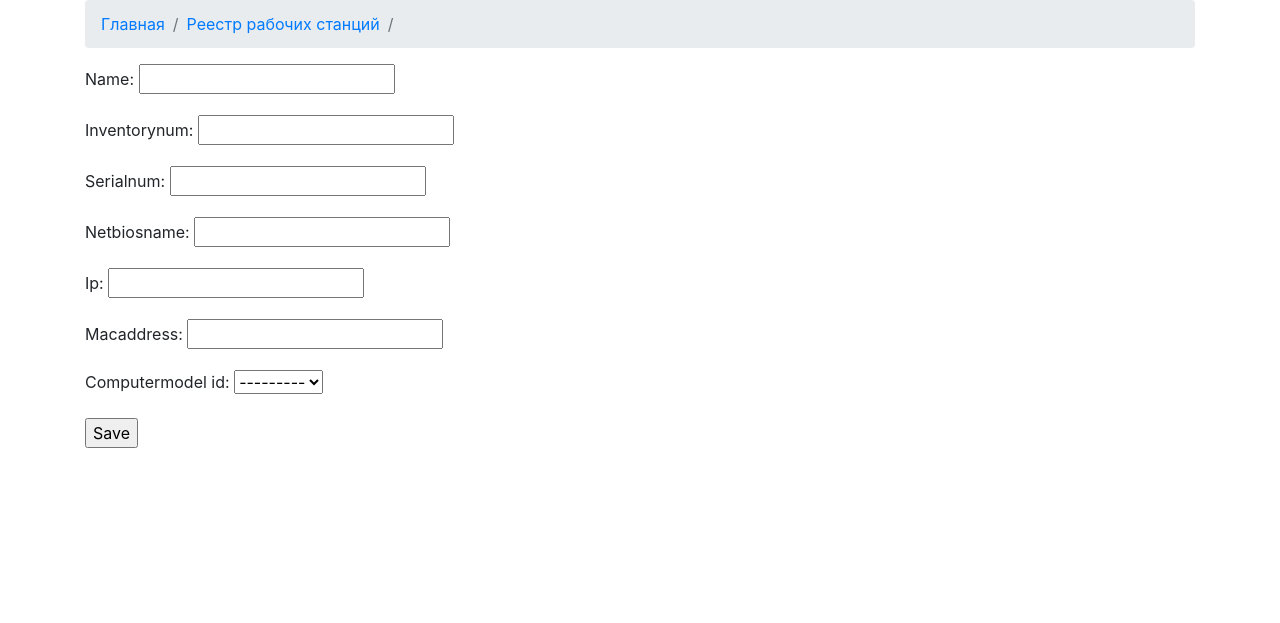
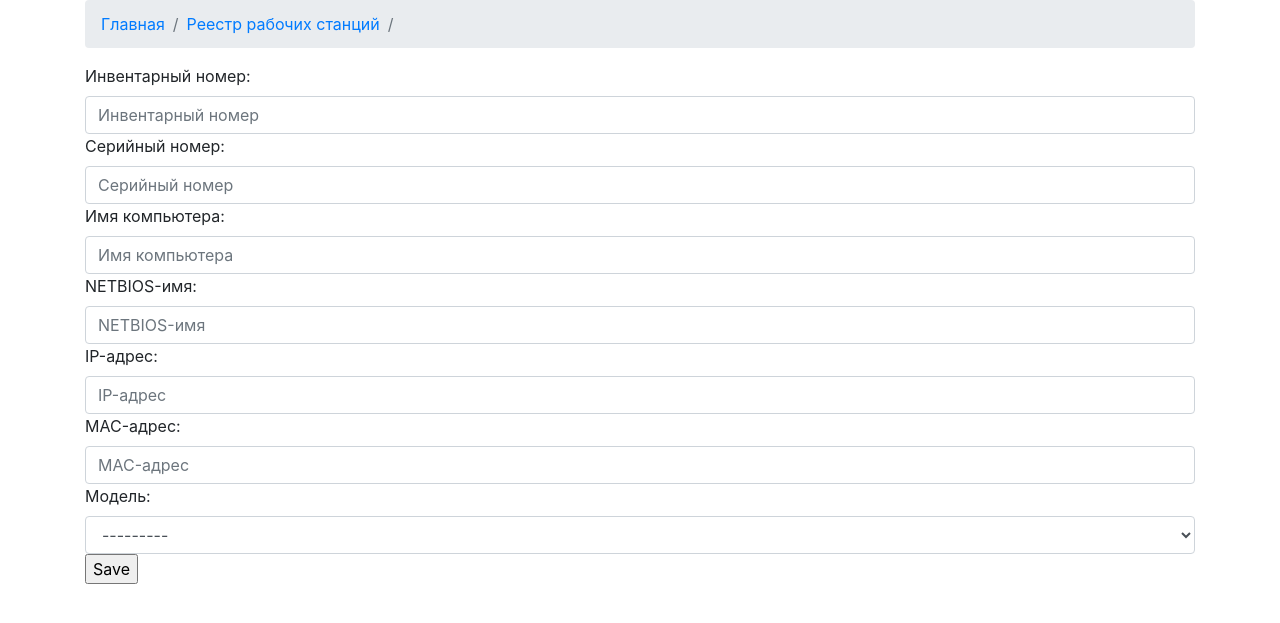
Before and after one commit to PythonNoobs/firstproject, a Django app: a page that uses workstationsapp/templates/workstationsapp/add_workstation.html in a window 1280 px wide. Shown: the part 61-684 px from the top of the page. Run offline with Django 3.2, Linux system fonts and the light colour scheme; data that the repository does not hold is empty; some libraries are stand-ins or nearby versions.

Commit message:
change form for add computer

```diff
--- a/workstationsapp/forms.py
+++ b/workstationsapp/forms.py
@@ -1,6 +1,47 @@
 from django import forms
+from django.forms import ModelForm
+from .models import Computer
 
 
 class ExcelForm(forms.Form):
 
     file = forms.FileField(label= "Выберите excel файл для загрузки")
+
+
+class ComputerForm(ModelForm):
+    class Meta:
+        model = Computer
+        fields = (
+            'inventorynum',
+            'serialnum',
+            'name',
+            'netbiosname',
+            'ip',
+            'macaddress',
+            'computermodel_id',
+        )
+        labels = {
+            'inventorynum': 'Инвентарный номер',
+            'serialnum': 'Серийный номер',
+            'name': 'Имя компьютера',
+            'netbiosname': 'NETBIOS-имя',
+            'ip': 'IP-адрес',
+            'macaddress': 'MAC-адрес',
+            'computermodel_id': 'Модель'
+        }
+        widgets = {
+            'inventorynum': forms.TextInput(attrs={
+                'class': 'form-control', 'placeholder': 'Инвентарный номер'}),
+            'serialnum': forms.TextInput(attrs={
+                'class': 'form-control', 'placeholder': 'Серийный номер'}),
+            'name': forms.TextInput(attrs={
+                'class': 'form-control', 'placeholder': 'Имя компьютера'}),
+            'netbiosname': forms.TextInput(attrs={
+                'class': 'form-control', 'placeholder': 'NETBIOS-имя'}),
+            'ip': forms.TextInput(attrs={
+                'class': 'form-control', 'placeholder': 'IP-адрес'}),
+            'macaddress': forms.TextInput(attrs={
+                'class': 'form-control', 'placeholder': 'MAC-адрес'}),
+            'computermodel_id': forms.Select(attrs={
+                'class': 'form-control form-control', 'type': 'text'}),
+        }
--- a/workstationsapp/templates/workstationsapp/add_workstation.html
+++ b/workstationsapp/templates/workstationsapp/add_workstation.html
@@ -12,7 +12,7 @@
 {%block body%}
 <form method="post">
     {% csrf_token %}
-    {{ form.as_p }}
+    {{ form }}
     <input type="submit" value="Save">
 </form>
 {%endblock body%}
--- a/workstationsapp/views.py
+++ b/workstationsapp/views.py
@@ -9,6 +9,7 @@ from .models import Computer, ComputerModel
 from django.urls import reverse_lazy
 from .forms import ExcelForm
 from .excelparser import ExcelParser, SaveListToModel
+from .forms import ComputerForm
 
 
 class AddFromExcel(View):
@@ -42,9 +43,10 @@ class ListWorkstations(ListView):
 
 class AddWorkstation(CreateView):
     model = Computer
-    fields = [
-        'name', 'inventorynum', 'serialnum', 'netbiosname', 'ip', 'macaddress', 'computermodel_id'
-    ]
+    # fields = [
+    #     'name', 'inventorynum', 'serialnum', 'netbiosname', 'ip', 'macaddress', 'computermodel_id'
+    # ]
+    form_class = ComputerForm
     template_name = 'workstationsapp/add_workstation.html'
     success_url = reverse_lazy('workstationsapp:list_workstations')
 
```
